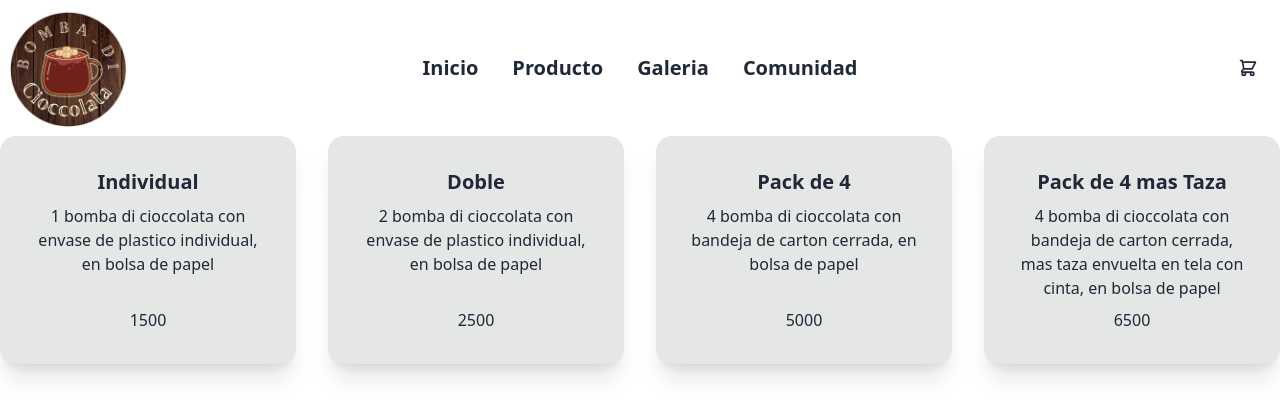
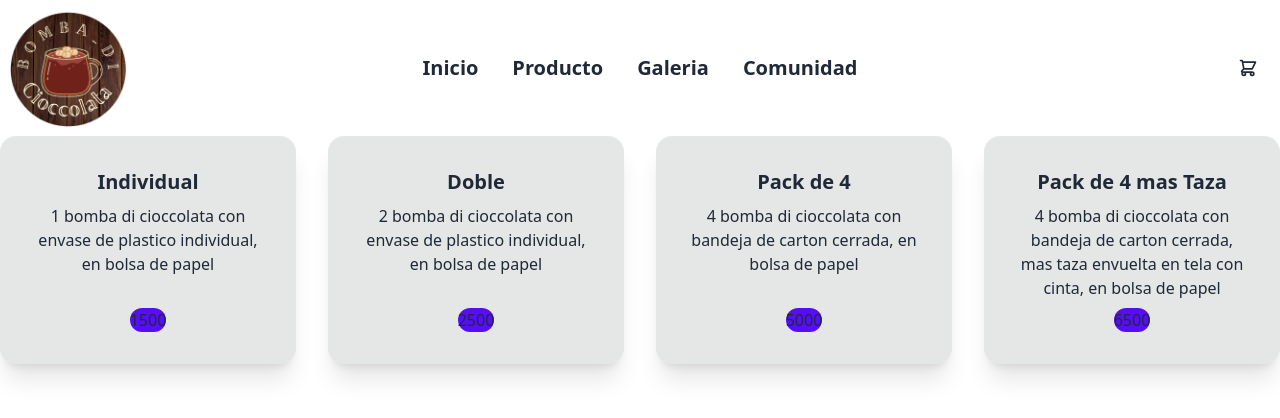
Before and after one commit to Payacan08/clase_1, a React (Create React App) app: page / in a window 1280 px wide. Shown: the top 418 px of the page. Built offline with nearby package versions, Linux system fonts and the light colour scheme.

Commit message:
cambio color

```diff
--- a/src/components/ItemCard.js
+++ b/src/components/ItemCard.js
@@ -6,7 +6,7 @@
       <div className="card-body items-center text-center">
         <h2 className="card-title">{data.name}</h2>
         <p>{data.description}</p>
-        <div className="card-actions">
+        <div className="card bg-primary">
           {data.price}
         </div>
       </div>
```
